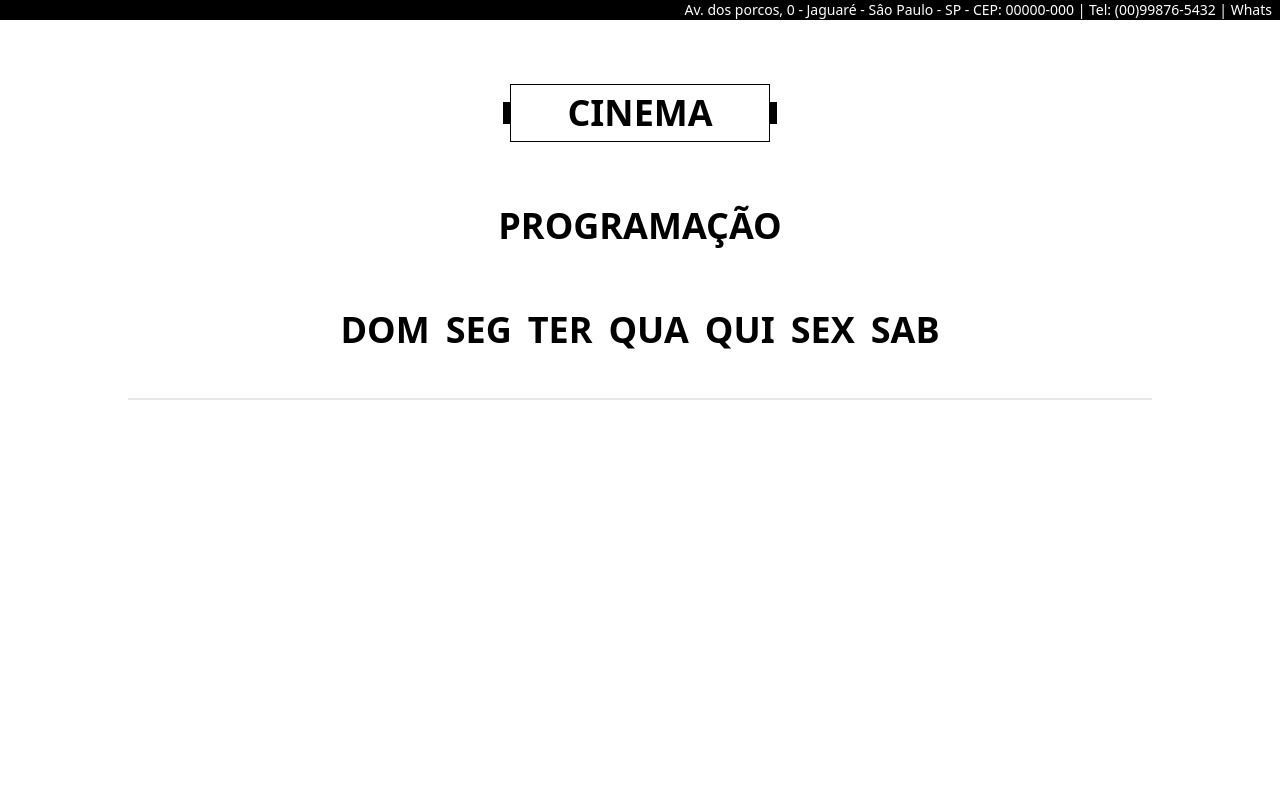
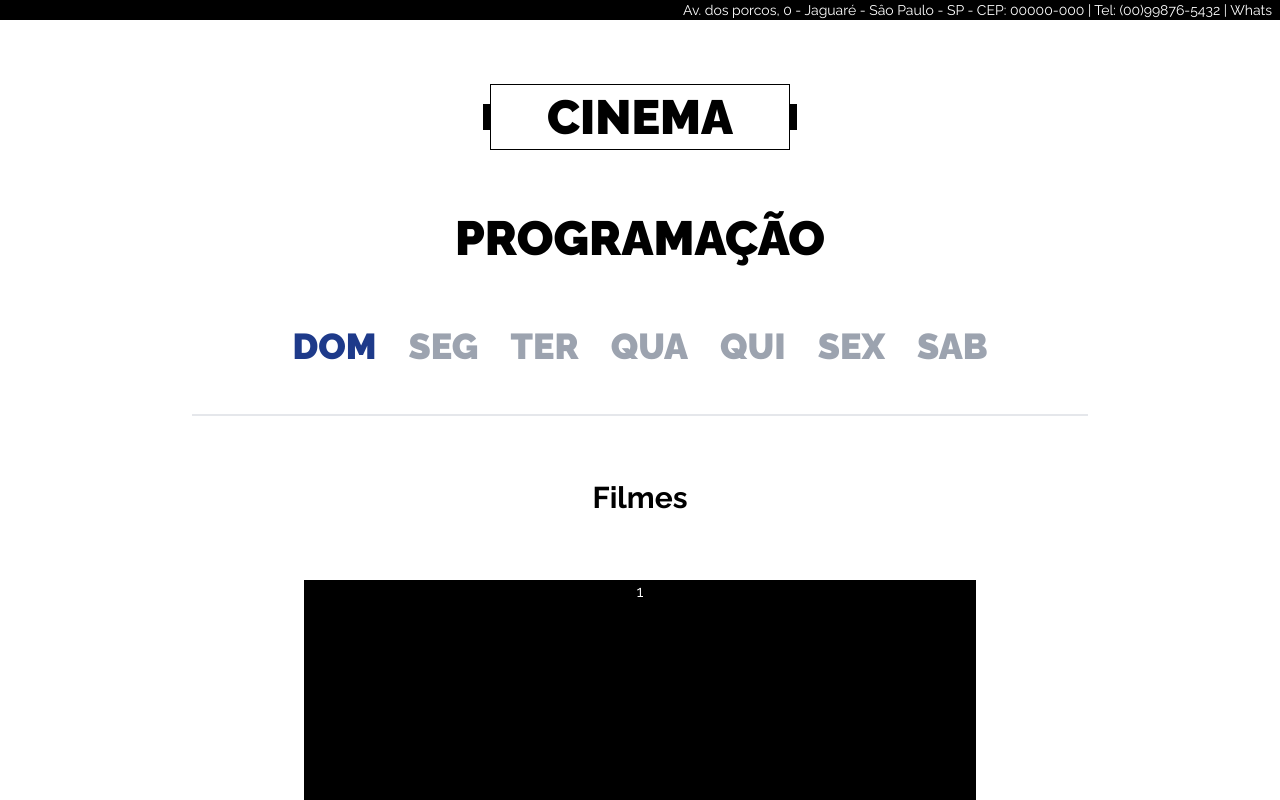
Before and after one commit to Muvias/Cine, a React (Vite) app: page / in a window 1280 px wide. Shown: the top 800 px of the page. Built offline with nearby package versions, Linux system fonts and the light colour scheme.

Commit message:
add React Slick and change font family

```diff
--- a/index.html
+++ b/index.html
@@ -3,6 +3,13 @@
   <head>
     <meta charset="UTF-8" />
     <meta name="viewport" content="width=device-width, initial-scale=1.0" />
+
+    <link rel="preconnect" href="https://fonts.googleapis.com">
+    <link rel="preconnect" href="https://fonts.gstatic.com" crossorigin>
+    <link href="https://fonts.googleapis.com/css2?family=Raleway:wght@200;300;400;500;600;700;800;900&display=swap" rel="stylesheet">
+
+    <link rel="stylesheet" type="text/css" charset="UTF-8" href="https://cdnjs.cloudflare.com/ajax/libs/slick-carousel/1.6.0/slick.min.css" />
+    <link rel="stylesheet" type="text/css" href="https://cdnjs.cloudflare.com/ajax/libs/slick-carousel/1.6.0/slick-theme.min.css" />
 
     <title>Cinema</title>
   </head>
--- a/package.json
+++ b/package.json
@@ -10,7 +10,8 @@
   },
   "dependencies": {
     "react": "^18.2.0",
-    "react-dom": "^18.2.0"
+    "react-dom": "^18.2.0",
+    "react-slick": "^0.29.0"
   },
   "devDependencies": {
     "@types/react": "^18.0.27",
--- a/src/components/Content.jsx
+++ b/src/components/Content.jsx
@@ -1,3 +1,7 @@
+import { useState } from "react";
+import Slider from "react-slick";
+import { HeaderContent } from "./HeaderContent";
+
 const weekDays = [
     "DOM",
     "SEG",
@@ -9,27 +13,58 @@ const weekDays = [
 ];
 
 export function Content() {
+    const [active, setActive] = useState("DOM");
+
+    const settings = {
+        // dots: true,
+        // autoplay: true,
+        // fade: true,
+        // infinite: true,
+        // speed: 500,
+        // autoplaySpeed: 5000,
+        // slidesToShow: 3,
+        // slidesToScroll: 1
+    };
+
     return (
-        <div className="max-w-5xl mx-auto mt-16">
-            <div className="text-center">
-                <h1
-                    className="inline-block relative px-14 py-2 text-4xl font-extrabold border border-black before:absolute before:w-2 before:h-[40%] before:right-full before:top-[30%] before:bg-black after:absolute after:w-2 after:h-[40%] after:left-full after:top-[30%] after:bg-black"
-                >
-                    CINEMA
-                </h1>
-            </div>
+        <div className="max-w-4xl mx-auto mt-16">
+            <HeaderContent />
 
-            <div className="mt-16 mb-8 text-center">
-                <h1 className="text-4xl font-extrabold">PROGRAMAÇÃO</h1>
-            </div>
-
-            <div className="flex justify-center mt-16 pb-12 border-b-2 gap-4 text-4xl font-bold">
+            <div className="flex justify-center mt-16 pb-12 border-b-2 gap-8 text-4xl font-black">
                 {weekDays.map(day => (
-                    <h1>
+                    <h1
+                        key={day}
+                        className={`cursor-pointer  ${active === day ? "text-blue-900" : "text-gray-400"}`}
+                        onClick={() => setActive(day)}
+                    >
                         {day}
                     </h1>
                 ))}
             </div>
+
+            <div  className="text-white text-center">
+                <h2 className="text-black text-3xl font-bold my-16">Filmes</h2>
+                <Slider {...settings} className="h-[50vh]">
+                    <div className="bg-black max-w-2xl h-[50vh]">
+                        <h3>1</h3>
+                    </div>
+                    <div className="bg-black max-w-2xl h-[50vh]">
+                        <h3>2</h3>
+                    </div>
+                    <div className="bg-black max-w-2xl h-[50vh]">
+                        <h3>3</h3>
+                    </div>
+                    <div className="bg-black max-w-2xl h-[50vh]">
+                        <h3>4</h3>
+                    </div>
+                    <div className="bg-black max-w-2xl h-[50vh]">
+                        <h3>5</h3>
+                    </div>
+                    <div className="bg-black max-w-2xl h-[50vh]">
+                        <h3>6</h3>
+                    </div>
+                </Slider>
+            </div>
         </div>
     )
 }
--- /dev/null
+++ b/src/components/HeaderContent.jsx
@@ -0,0 +1,17 @@
+export function HeaderContent() {
+    return (
+        <div>
+            <div className="text-center">
+                <h1
+                    className="inline-block relative px-14 py-2 text-5xl font-black border border-black before:absolute before:w-2 before:h-[40%] before:right-full before:top-[30%] before:bg-black after:absolute after:w-2 after:h-[40%] after:left-full after:top-[30%] after:bg-black"
+                >
+                    CINEMA
+                </h1>
+            </div>
+
+            <div className="mt-16 mb-8 text-center">
+                <h1 className="text-5xl font-black">PROGRAMAÇÃO</h1>
+            </div>
+        </div>
+    )
+}
--- a/src/index.css
+++ b/src/index.css
@@ -1,3 +1,7 @@
 @tailwind base;
 @tailwind components;
 @tailwind utilities;
+
+html {
+    font-family: 'Raleway', sans-serif;
+}
```
Also changed, not shown: 1 other file (tests, documents, lock files or other folders).
